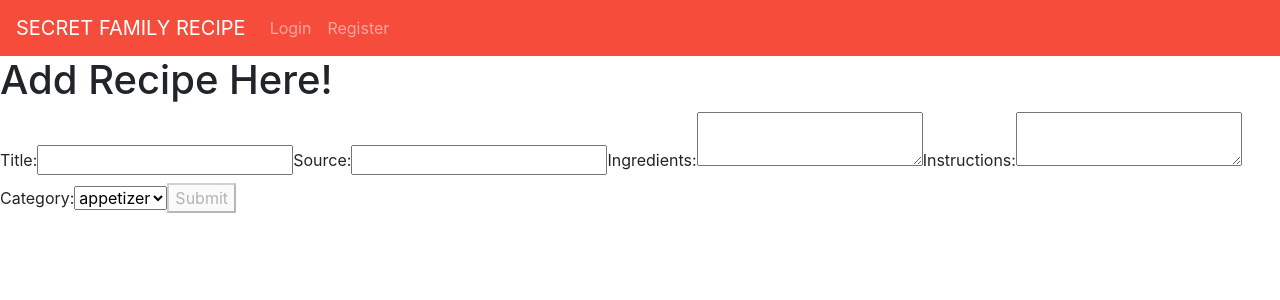
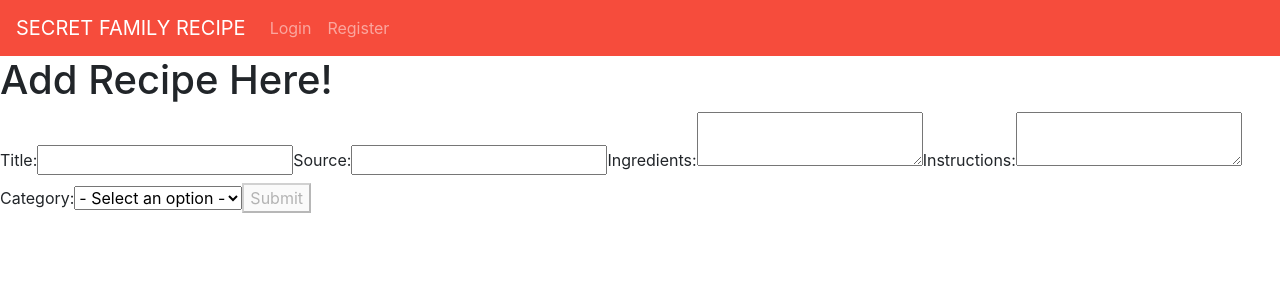
Before and after one commit to tt-webpt-105-Build-Week-2/Front-end, a React (Create React App) app in the folder secret-family-recipe/: page /addrecipe in a window 1280 px wide. Shown: the top 300 px of the page. Built offline with nearby package versions, Linux system fonts and the light colour scheme.

Commit message:
finished the AddRecipe component, not styled.

```diff
--- a/secret-family-recipe/src/components/recipes/AddRecipe.js
+++ b/secret-family-recipe/src/components/recipes/AddRecipe.js
@@ -8,14 +8,7 @@ const initialFormValues = {
   source: '',
   ingredients: '',
   instructions: '',
-  category: {
-    appetizer: false,
-    entree: false,
-    sides: false,
-    dessert: false,
-    snack: false,
-    beverage: false
-  }
+  category: ''
 }
 const initialFormErrors = {
   title: '',
@@ -32,6 +25,7 @@ const AddRecipe = () => {
   const [formValues, setFormValues] = useState(initialFormValues)
   const [formErrors, setFormErrors] = useState(initialFormErrors)
   const [disabled, setDisabled] = useState(initialDisabled)
+  const [category, setCategory] = useState('')
 
   const postNewRecipe = newRecipe => {
     axios.post('https://reqres.in/api/users:', newRecipe)
@@ -82,6 +76,7 @@ const AddRecipe = () => {
     const onSubmit = event => {
       event.preventDefault()
       submit()
+      setCategory('')
   }
 
   const submit = () => {
@@ -93,6 +88,15 @@ const AddRecipe = () => {
       category: formValues.category
     }
     postNewRecipe(newRecipe)
+  }
+
+  const onDropdownChange = (e) => {
+    const { name, value} = e.target
+    setCategory(value)
+    setFormValues({
+      ...formValues,
+      [name]: value
+    })
   }
 
   useEffect (() => {
@@ -156,11 +160,12 @@ const AddRecipe = () => {
         {/* category */}
         <label>Category:
         <select
-        onChange={onChange}
-        value={formValues.category}
+        onChange={onDropdownChange}
+        value={category}
         name='category'
+        required
         >
-           {/* <option>- Select an option -</option> */}
+          <option value=''>- Select an option -</option>
             <option value='appetizer'>appetizer</option>
             <option value='entree'>entree</option>
             <option value='sides'>sides</option>
--- a/secret-family-recipe/src/components/recipes/addRecipeSchema.js
+++ b/secret-family-recipe/src/components/recipes/addRecipeSchema.js
@@ -12,5 +12,6 @@ export default yup.object().shape({
   category: yup.string()
     .ensure()
     .required('Picking a category is required')
+    .notOneOf([''])
 
 })
```
